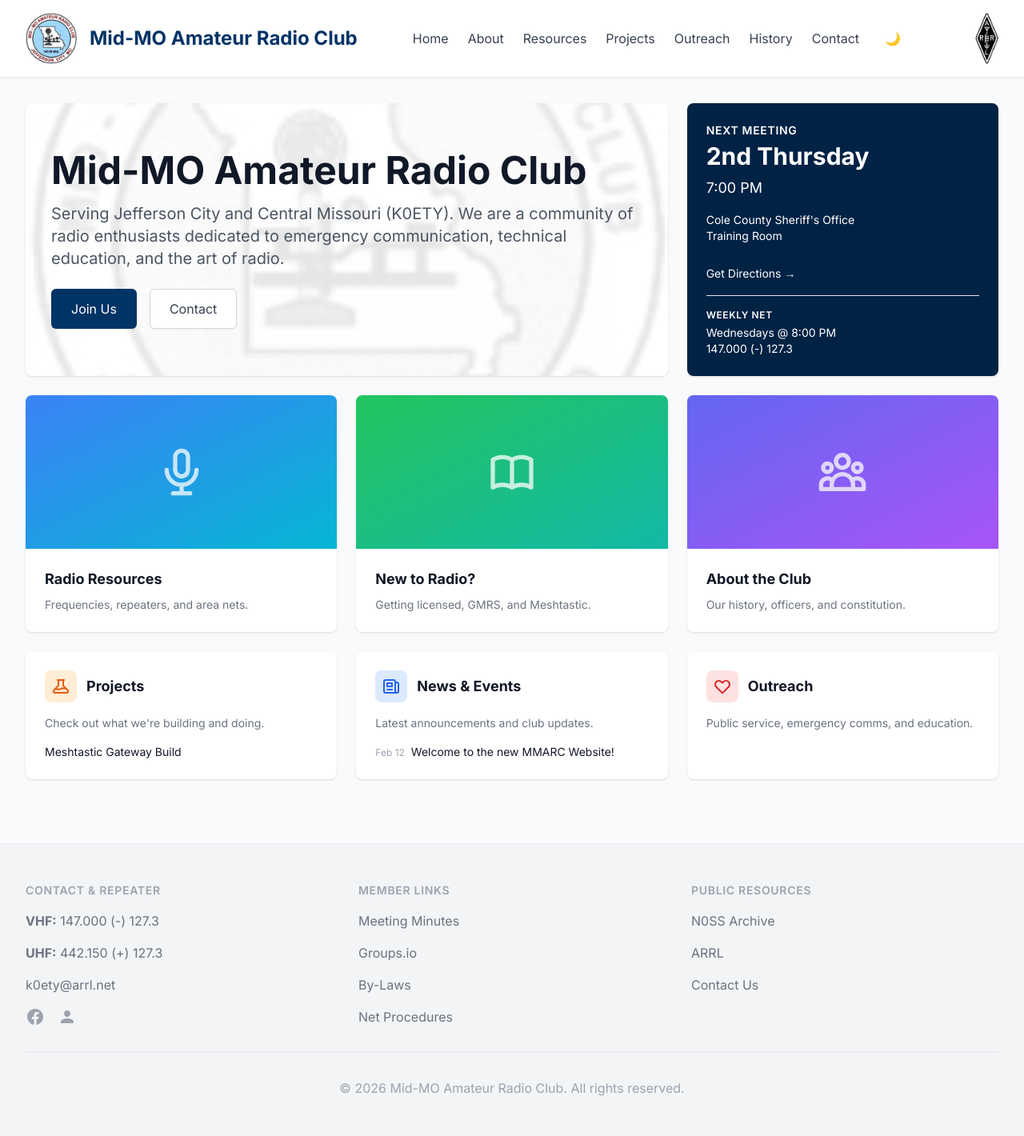
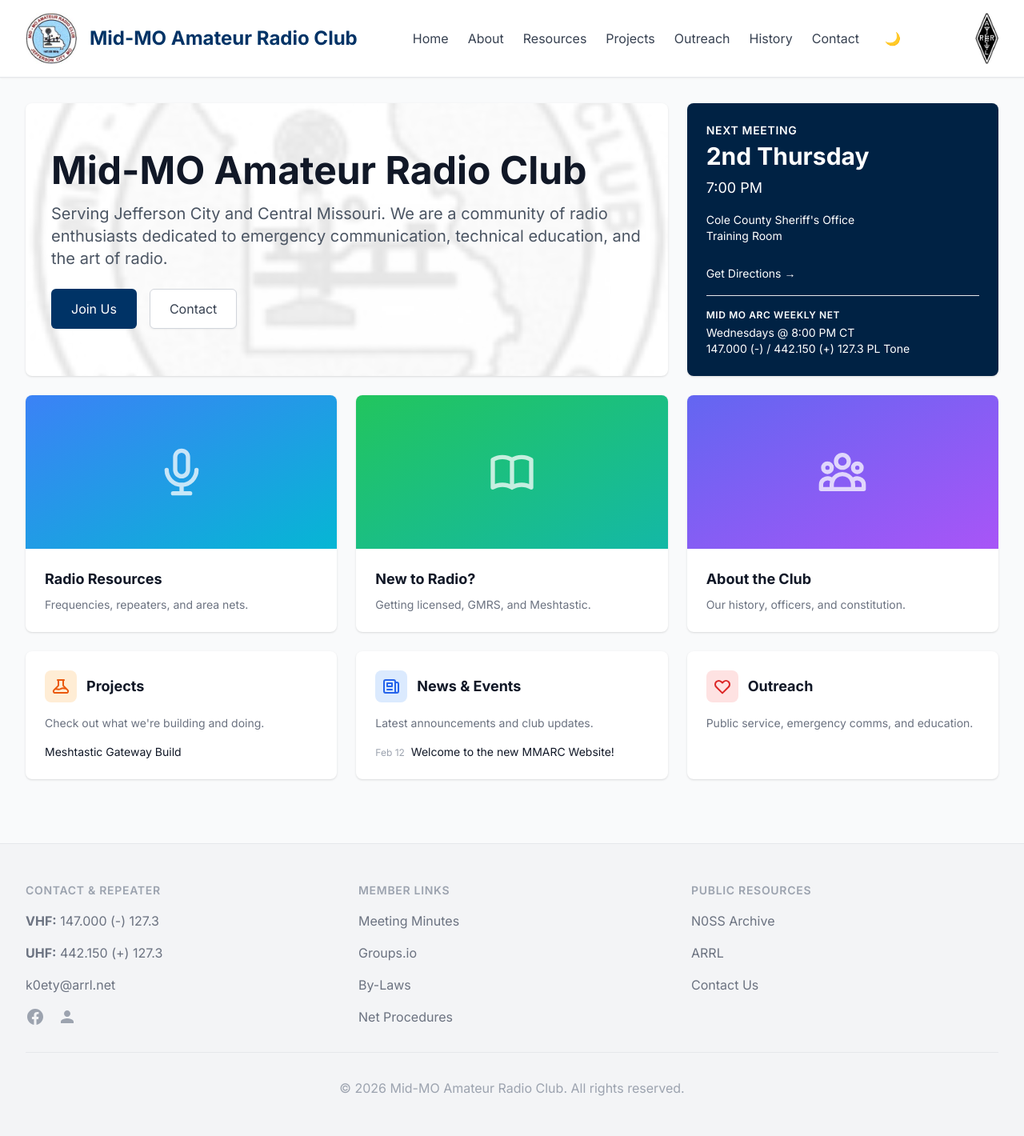
Before and after one commit to kspillane/mmarc-website, a Jekyll site: the page built from index.md, in a window 1280 px wide. Shown: the whole page at 80% size. Built offline with Jekyll 4.4.1, drawn with Linux system fonts in a browser that asks for light colours; nearby versions of some CDN libraries.

Commit message:
updated home verbiage for weekly net

```diff
--- a/index.md
+++ b/index.md
@@ -16,7 +16,7 @@ title: Home
                 Mid-MO Amateur Radio Club
             </h1>
             <p class="text-xl text-gray-600 dark:text-gray-300 mb-6">
-                Serving Jefferson City and Central Missouri (K0ETY). We are a community of radio enthusiasts dedicated to emergency communication, technical education, and the art of radio.
+                Serving Jefferson City and Central Missouri. We are a community of radio enthusiasts dedicated to emergency communication, technical education, and the art of radio.
             </p>
             <div class="flex space-x-4">
                 <a href="{{ '/about/' | relative_url }}" class="inline-flex items-center px-6 py-3 border border-transparent text-base font-medium rounded-md shadow-sm text-white bg-brand-800 hover:bg-brand-900">
@@ -45,8 +45,8 @@ title: Home
                 Get Directions &rarr;
             </a>
             <div class="mt-4 border-t border-brand-700 pt-4">
-                 <h4 class="text-xs font-semibold tracking-wider text-brand-200 uppercase mb-1">Weekly Net</h4>
-                 <p class="text-sm">Wednesdays @ 8:00 PM<br>147.000 (-) 127.3</p>
+                 <h4 class="text-xs font-semibold tracking-wider text-brand-200 uppercase mb-1">Mid MO ARC Weekly Net</h4>
+                 <p class="text-sm">Wednesdays @ 8:00 PM CT<br>147.000 (-) / 442.150 (+) 127.3 PL Tone</p>
             </div>
         </div>
     </div>
```
